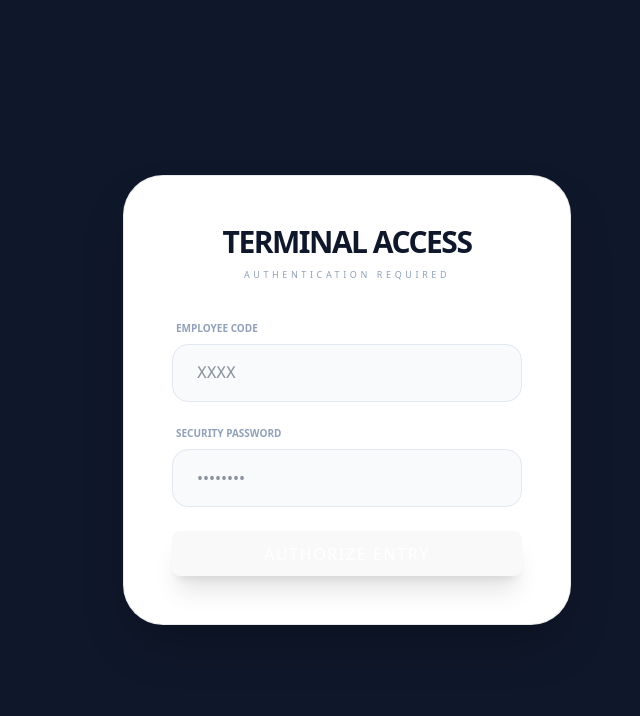
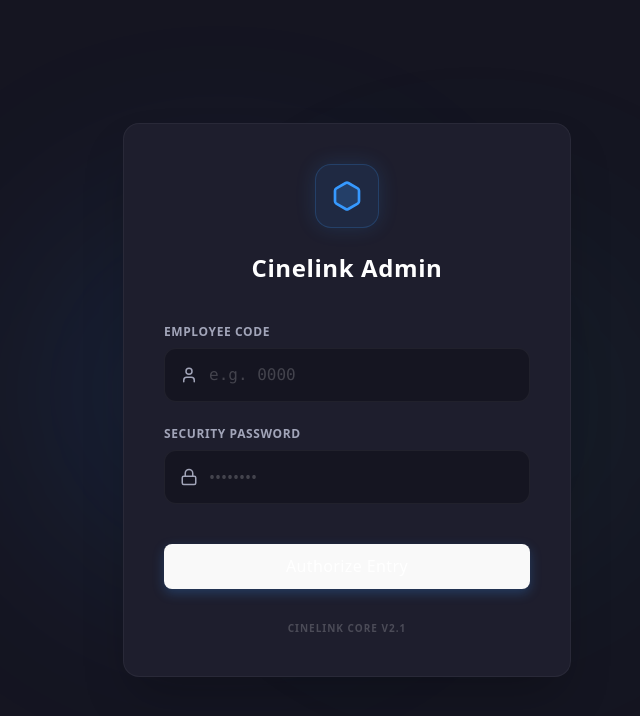
Before and after one commit to vladik-png/cinelinkadmfront, a React (Vite) app: page / in a window 1280 px wide. Shown: the top 716 px of the page, without its empty margins (293-933 px from the left). Built offline with nearby package versions, Linux system fonts and the light colour scheme; no server answers.

Commit message:
redesign login

```diff
--- a/src/pages/Employees.tsx
+++ b/src/pages/Employees.tsx
@@ -116,7 +116,6 @@ const Employees: React.FC = () => {
     return result;
   }, [employees, searchTerm, sortConfig]);
 
-  // Допоміжний компонент для відмальовки іконки сортування
   const SortIcon = ({ columnKey }: { columnKey: SortKey }) => {
     if (sortConfig.key !== columnKey) {
       return <ArrowUpDown size={12} className="text-slate-300 opacity-0 group-hover:opacity-100 transition-opacity" />;
@@ -128,7 +127,6 @@ const Employees: React.FC = () => {
 
   return (
     <div className="w-full flex flex-col bg-[#f8fafc] min-h-screen font-medium relative">
-      {/* Top Header */}
       <div className="bg-[#0f172a] py-4 px-10 flex justify-between items-center sticky top-0 z-40 text-white shadow-md border-b border-slate-800">
         <div className="flex items-center gap-2">
            <ShieldCheck size={16} className="text-[#3b82f6]" />
@@ -147,7 +145,6 @@ const Employees: React.FC = () => {
       </div>
 
       <div className="p-10 w-full text-slate-900 flex-1 flex flex-col">
-        {/* Main Header Controls */}
         <div className="mb-8 flex justify-between items-end">
           <div>
             <h1 className="text-4xl text-slate-900 uppercase font-black leading-none tracking-tight">Personnel</h1>
@@ -168,7 +165,6 @@ const Employees: React.FC = () => {
           </div>
         </div>
 
-        {/* Table Container */}
         <div className="bg-white border border-slate-200 rounded-[2rem] shadow-sm flex-1 overflow-hidden flex flex-col">
           <div className="overflow-x-auto">
             <table className="w-full text-left border-collapse">
@@ -261,7 +257,6 @@ const Employees: React.FC = () => {
         </div>
       </div>
 
-      {/* Profile Modal */}
       {selectedEmployee && (
         <div className="fixed inset-0 z-[100] flex items-center justify-center p-6 bg-slate-900/60 backdrop-blur-sm" onClick={() => setSelectedEmployee(null)}>
           <div className="bg-white w-full max-w-2xl rounded-[3rem] shadow-2xl overflow-hidden relative" onClick={(e) => e.stopPropagation()}>
--- a/src/pages/Login.tsx
+++ b/src/pages/Login.tsx
@@ -1,6 +1,7 @@
 import React, { useState } from 'react';
 import { useNavigate } from 'react-router-dom';
 import { loginEmployee } from '../api/authService';
+import { ShieldCheck, User, Lock, Hexagon } from 'lucide-react';
 
 const Login: React.FC = () => {
   const [employeeCode, setEmployeeCode] = useState('');
@@ -11,48 +12,48 @@ const Login: React.FC = () => {
 
   const handleLogin = async (e: React.FormEvent) => {
     e.preventDefault();
-  console.log("1. Форма сабмітнута, preventDefault спрацював");
+    console.log("1. Form submitted, preventDefault executed. Starting login process...");
 
     setError(null);
     setIsLoading(true);
 
     try {
-    console.log("2. Відправляємо запит на сервер з даними:", { login: employeeCode, password: password });
+      console.log("2. Sending request to server with data:", { login: employeeCode, password: password });
 
       const response = await loginEmployee(employeeCode, password);
 
-    console.log("3. Відповідь від сервера отримана:", response);
+      console.log("3. Response from server received:", response);
 
       if (response.status === 200) {
         const data = response.data.results;
         const realId = (typeof data === 'object' && data !== null) ? data.user_id : data;
 
         if (realId) {
-          console.log("4. Успіх! Отримано ID:", realId);
+            console.log("4. Success! Received ID:", realId);
             localStorage.setItem('admin_token', 'true');
             localStorage.setItem('employee_id', realId.toString());
             navigate('/dashboard');
           } else {
-          console.warn("4. ID відсутній. Ось що прийшло:", data);
-          setError("Помилка обробки даних: ID відсутній");
+            console.warn("4. ID is missing. Here's what was received:", data);
+            setError("Error processing data: ID is missing  in response");
           }
         }
     } catch (err: any) {
-    console.error("3. СПІЙМАНО ПОМИЛКУ:", err);
+      console.error("3. Error:", err);
 
       if (err.response) {
         const status = err.response.status;
-      console.log("Помилка зі статусом:", status);
+        console.log("Error status:", status);
         if (status === 401) {
-        setError('Користувача не знайдено');
+          setError('User not found');
         } else if (status === 403) {
-        setError('Невірний пароль');
+          setError('Wrong password');
         } else {
-        setError(`Помилка сервера: ${status}`);
+          setError(`Server error: ${status}`);
         }
       } else {
-      console.log("Помилка без response (можливо CORS або сервер лежить)");
-      setError('Не вдалося з’єднатися з сервером');
+        console.log("Error without response, likely network issue:", err);
+        setError('Failed to connect to server');
       }
     } finally {
       setIsLoading(false);
@@ -60,40 +61,64 @@ const Login: React.FC = () => {
   };
 
   return (
-    <div className="min-h-screen bg-[#0f172a] flex items-center justify-center p-6">
-      <div className="max-w-md w-full bg-white rounded-[2.5rem] p-12 shadow-2xl border border-slate-800/10">
+    <div className="min-h-screen bg-[#151521] flex items-center justify-center p-6 relative overflow-hidden font-sans">
+
+      <div className="absolute top-1/4 left-1/4 w-96 h-96 bg-[#3699ff]/10 rounded-full blur-[100px] pointer-events-none"></div>
+      <div className="absolute bottom-1/4 right-1/4 w-96 h-96 bg-[#1bc5bd]/5 rounded-full blur-[100px] pointer-events-none"></div>
+
+      <div className="max-w-md w-full bg-[#1e1e2d] rounded-2xl p-10 shadow-2xl border border-white/[0.05] relative z-10 backdrop-blur-sm">
+
         <div className="text-center mb-10">
-          <h2 className="text-3xl font-black text-slate-900 uppercase tracking-tighter">Terminal Access</h2>
-          <p className="text-slate-400 text-[9px] uppercase tracking-[0.4em] mt-2">Authentication Required</p>
+          <div className="w-16 h-16 bg-[#3699ff]/10 border border-[#3699ff]/20 rounded-2xl flex items-center justify-center mx-auto mb-6 shadow-[0_0_20px_rgba(54,153,255,0.15)]">
+            <Hexagon size={32} className="text-[#3699ff] fill-[#3699ff]/20" />
+          </div>
+          <h2 className="text-2xl font-bold text-white tracking-wide">Cinelink Admin</h2>
         </div>
 
         <form onSubmit={handleLogin} className="space-y-6">
+
           <div>
-            <label className="text-[10px] uppercase text-slate-400 font-bold ml-1 mb-2 block">Employee Code</label>
+            <label className="text-xs font-semibold text-[#a2a5b9] uppercase tracking-wider mb-2 block">
+              Employee Code
+            </label>
+            <div className="relative">
+              <div className="absolute inset-y-0 left-0 pl-4 flex items-center pointer-events-none">
+                <User size={18} className="text-[#a2a5b9]" />
+              </div>
               <input
                 type="text"
                 required
-              className="w-full px-6 py-4 bg-slate-50 border border-slate-200 rounded-2xl focus:ring-2 focus:ring-blue-500 outline-none transition-all font-mono text-slate-800"
-              placeholder="XXXX"
+                className="w-full pl-11 pr-4 py-3.5 bg-[#151521] border border-white/[0.05] rounded-xl text-white focus:border-[#3699ff] focus:ring-1 focus:ring-[#3699ff] outline-none transition-all placeholder:text-white/[0.2] font-mono"
+                placeholder="e.g. 0000"
                 value={employeeCode}
                 onChange={(e) => setEmployeeCode(e.target.value)}
               />
             </div>
+          </div>
+
           <div>
-            <label className="text-[10px] uppercase text-slate-400 font-bold ml-1 mb-2 block">Security Password</label>
+            <label className="text-xs font-semibold text-[#a2a5b9] uppercase tracking-wider mb-2 block">
+              Security Password
+            </label>
+            <div className="relative">
+              <div className="absolute inset-y-0 left-0 pl-4 flex items-center pointer-events-none">
+                <Lock size={18} className="text-[#a2a5b9]" />
+              </div>
               <input
                 type="password"
                 required
-              className="w-full px-6 py-4 bg-slate-50 border border-slate-200 rounded-2xl focus:ring-2 focus:ring-blue-500 outline-none transition-all text-slate-800"
+                className="w-full pl-11 pr-4 py-3.5 bg-[#151521] border border-white/[0.05] rounded-xl text-white focus:border-[#3699ff] focus:ring-1 focus:ring-[#3699ff] outline-none transition-all placeholder:text-white/[0.2]"
                 placeholder="••••••••"
                 value={password}
                 onChange={(e) => setPassword(e.target.value)}
               />
             </div>
+          </div>
 
           {error && (
-            <div className="bg-red-50 border border-red-100 p-4 rounded-xl">
-              <p className="text-red-500 text-[11px] font-bold text-center uppercase tracking-wider">
+            <div className="bg-[#f64e60]/10 border border-[#f64e60]/20 p-4 rounded-xl flex items-center gap-3 animate-pulse">
+              <div className="w-1.5 h-1.5 rounded-full bg-[#f64e60]"></div>
+              <p className="text-[#f64e60] text-sm font-semibold tracking-wide">
                 {error}
               </p>
             </div>
@@ -102,11 +127,22 @@ const Login: React.FC = () => {
           <button
             type="submit"
             disabled={isLoading}
-            className={`w-full bg-slate-900 hover:bg-black text-white font-bold py-5 rounded-2xl uppercase text-[11px] tracking-widest transition-all shadow-xl ${isLoading ? 'opacity-50 cursor-not-allowed' : ''}`}
+            className={`w-full mt-4 bg-[#3699ff] hover:bg-[#2884e0] text-white font-bold py-4 rounded-xl text-sm tracking-wide transition-all duration-300 shadow-[0_4px_12px_rgba(54,153,255,0.25)] hover:shadow-[0_6px_20px_rgba(54,153,255,0.4)] ${isLoading ? 'opacity-70 cursor-not-allowed' : 'hover:-translate-y-0.5'}`}
           >
-            {isLoading ? 'Authenticating...' : 'Authorize Entry'}
+            {isLoading ? (
+              <span className="flex items-center justify-center gap-2">
+                <div className="w-4 h-4 border-2 border-white/30 border-t-white rounded-full animate-spin"></div>
+                Authenticating...
+              </span>
+            ) : (
+              'Authorize Entry'
+            )}
           </button>
         </form>
+
+        <div className="mt-8 text-center text-[10px] text-white/[0.2] font-semibold uppercase tracking-widest">
+          Cinelink Core v2.1
+        </div>
       </div>
     </div>
   );
```
Also changed, not shown: src/pages/Infrastructure.tsx (+1 -8 lines). Lines whose indentation alone changed are shown as unchanged.
